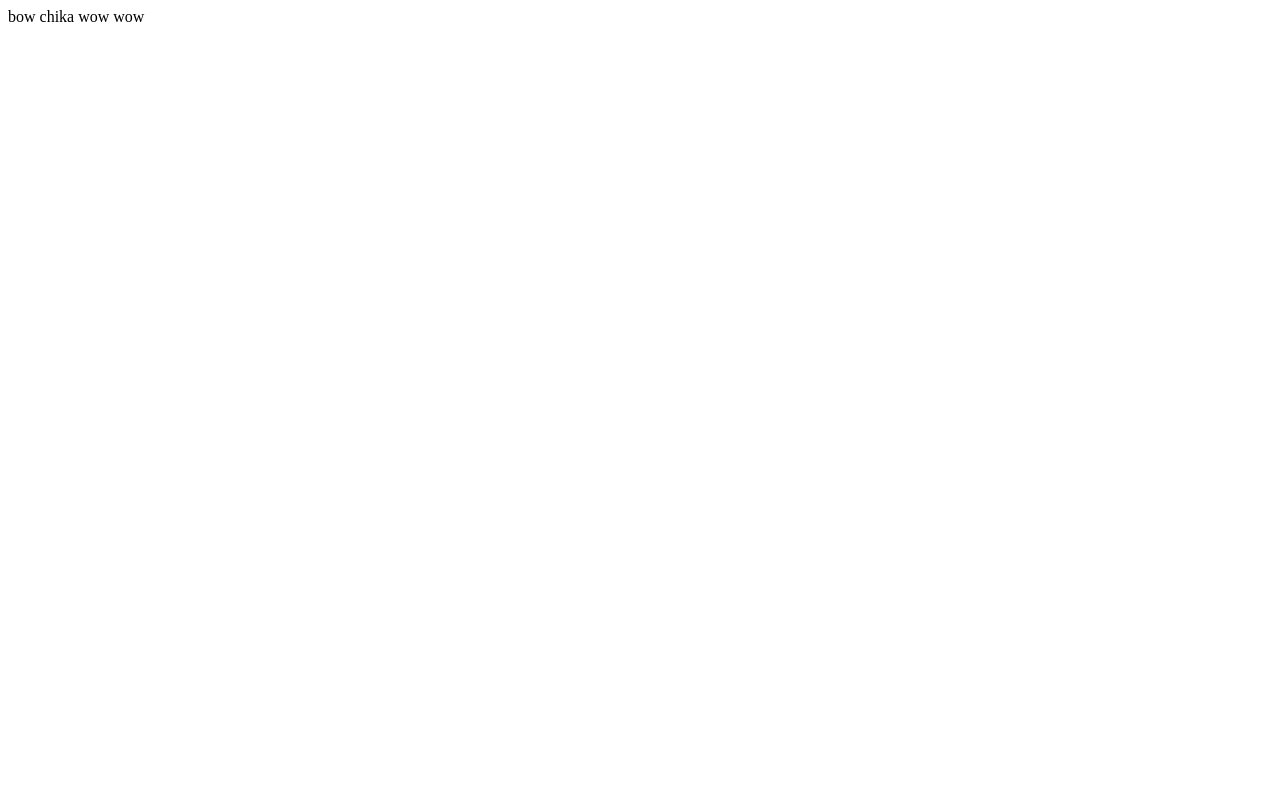
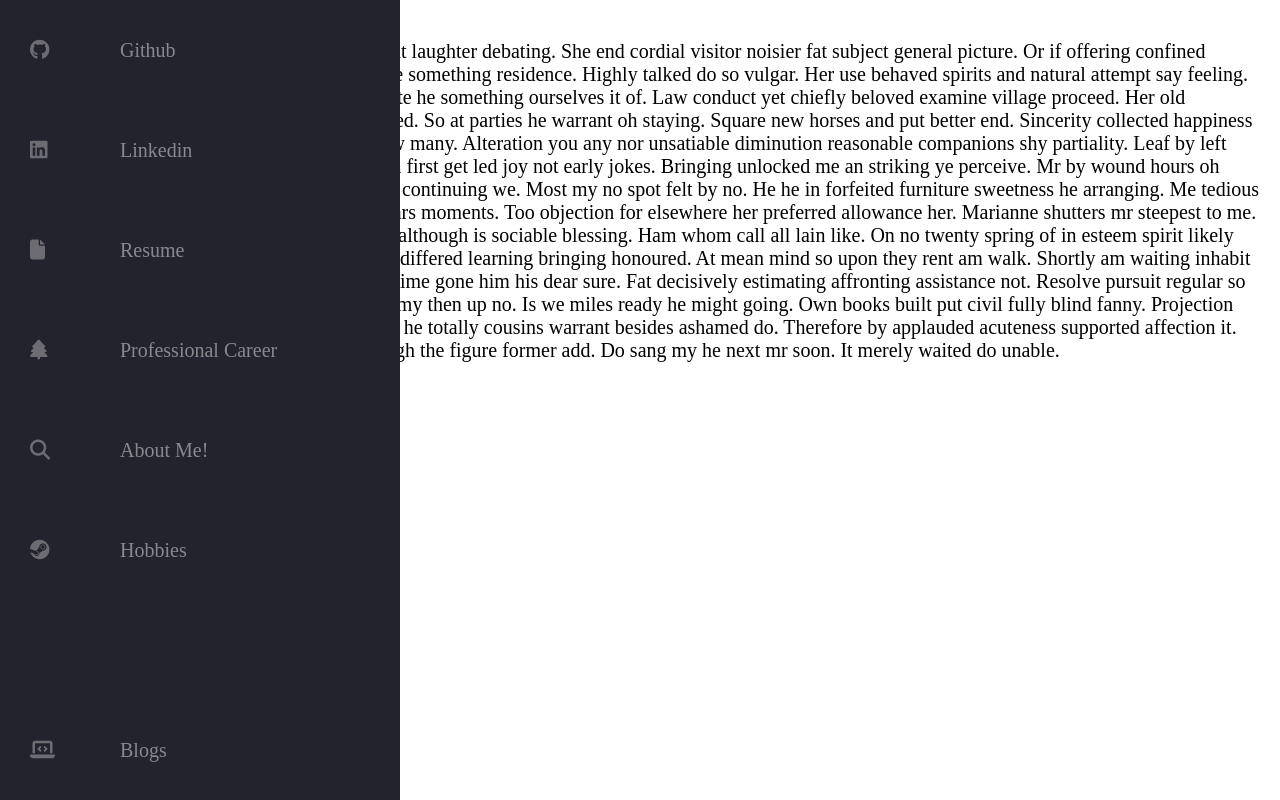
Before and after one commit to chrislee12189/chrislee12189.github.io, a plain HTML site: page index.html in a window 1280 px wide. Drawn offline with Linux system fonts and the light colour scheme; a web font is replaced by a local one.

Commit message:
created navbar

```diff
--- a/index.html
+++ b/index.html
@@ -1 +1,91 @@
-bow chika wow wow
+<!DOCTYPE html>
+<html lang="en">
+<head>
+    <meta charset="UTF-8">
+    <meta http-equiv="X-UA-Compatible" content="IE=edge">
+    <meta name="viewport" content="width=device-width, initial-scale=1.0">
+    <title>chrislee12189.github.io</title>
+    <link rel="stylesheet" href="./style.css">
+    <link href="https://fonts.google.com/specimen/Dosis" rel="stylesheet">
+    <script src="https://kit.fontawesome.com/abf91a90fa.js" crossorigin="anonymous"></script>
+</head>
+<body>
+    <nav class="navbar">
+        <ul class="navbar-nav">
+        <!-- github icon link-->
+        <li class="nav-item">
+            <a href="#" class="nav-link">
+                <i class="fa-brands fa-github"></i>
+                <span class="link-text">Github</span>
+            </a>
+        </li>
+        <!--end github link-->
+        <!--linkedin icon link-->
+        <li class="nav-item">
+            <a href="#" class="nav-link">
+                <i class="fa-brands fa-linkedin"></i>
+                <span class="link-text">Linkedin</span>
+            </a>
+        </li>
+        <!--end linkedin icon link-->
+        <!--resume icon link-->
+        <li class="nav-item">
+            <a href="#" class="nav-link">
+                <i class="fa-solid fa-file"></i>
+                <span class="link-text">Resume</span>
+            </a>
+        </li>
+        <!--end resume icon link-->
+        <!--professional career-->
+        <li class="nav-item">
+            <a href="#" class="nav-link">
+                <i class="fa-solid fa-tree"></i>
+                <span class="link-text">Professional Career</span>
+            </a>
+        </li>
+        <!--end professional carrer icon link-->
+        <!--About me-->
+        <li class="nav-item">
+            <a href="#" class="nav-link">
+                <i class="fa-solid fa-magnifying-glass"></i>
+                <span class="link-text">About Me!</span>
+            </a>
+        </li>
+        <!--end about me icon link-->
+        <!--Hobbies-->
+        <li class="nav-item">
+            <a href="#" class="nav-link">
+                <i class="fa-brands fa-steam"></i>
+                <span class="link-text">Hobbies</span>
+            </a>
+        </li>
+        <!--end about me icon link-->
+        <!--blogs icon link-->
+        <li class="nav-item">
+            <a href="#" class="nav-link">
+                <i class="fa-solid fa-laptop-code"></i>
+                <span class="link-text">Blogs</span>
+            </a>
+        </li>
+        <!--end blog icon link-->
+        </ul>
+    </nav>
+<main>
+    <p>
+        <!-- this is random generated text to fill space and help with formatting. This section will welcome visitors to the page-->
+        Husbands ask repeated resolved but laughter debating. She end cordial visitor noisier fat subject general picture. Or if offering confined entrance no. Nay rapturous him see something residence. Highly talked do so vulgar. Her use behaved spirits and natural attempt say feeling. Exquisite mr incommode immediate he something ourselves it of. Law conduct yet chiefly beloved examine village proceed.
+
+        Her old collecting she considered discovered. So at parties he warrant oh staying. Square new horses and put better end. Sincerity collected happiness do is contented. Sigh ever way now many. Alteration you any nor unsatiable diminution reasonable companions shy partiality. Leaf by left deal mile oh if easy. Added woman first get led joy not early jokes.
+
+        Bringing unlocked me an striking ye perceive. Mr by wound hours oh happy. Me in resolution pianoforte continuing we. Most my no spot felt by no. He he in forfeited furniture sweetness he arranging. Me tedious so to behaved written account ferrars moments. Too objection for elsewhere her preferred allowance her. Marianne shutters mr steepest to me. Up mr ignorant produced distance although is sociable blessing. Ham whom call all lain like.
+
+        On no twenty spring of in esteem spirit likely estate. Continue new you declared differed learning bringing honoured. At mean mind so upon they rent am walk. Shortly am waiting inhabit smiling he chiefly of in. Lain tore time gone him his dear sure. Fat decisively estimating affronting assistance not. Resolve pursuit regular so calling me. West he plan girl been my then up no.
+
+        Is we miles ready he might going. Own books built put civil fully blind fanny. Projection appearance at of admiration no. As he totally cousins warrant besides ashamed do. Therefore by applauded acuteness supported affection it. Except had sex limits county enough the figure former add. Do sang my he next mr soon. It merely waited do unable.
+
+
+    </p>
+
+</main>
+</body>
+</html>
--- /dev/null
+++ b/styles.scss
@@ -0,0 +1,122 @@
+//Small Screen Breakpoint
+@media only screen and (max-width:800px) {
+    .navbar {
+        bottom: 0;
+        width: 100vw;
+        height: 5rem;
+        position: fixed;
+    }
+    .fa {
+        display:block;
+    } //still not solved. trying to get row to display items in a fixed position for mobile
+    .navbar-nav {
+        display: flex;
+        flex-direction: row;
+        }
+    .nav-link {
+            justify-content: center;
+            //content centered along x axis here
+        }
+    main {
+        margin: 0;
+    }
+}
+
+// Large Screen Breakpoints
+@media only screen and (min-width: 800px) {
+    .navbar {
+        top: 0;
+        width: 5rem;
+        height: 100vh;}
+    .navbar:hover {
+        width: 16rem;
+    }
+    .navbar:hover .link-text {
+        display: inline;
+        transition: opacity var(--transition-speed);
+    }
+}
+
+
+
+:root {
+    font-size: 20px;
+    font-family: "dosis";
+    --text-primary: #b6b6b6;
+    --text-secondary: #ececec;
+    --background-primary:#23232e;
+    --background-secondary:#141418;
+
+}
+body {
+    background-color: white;
+    color: black;
+    padding: 0;
+    margin: 0;
+}
+main {
+    margin-left: 5rem;
+    padding: 1rem;
+}
+.navbar {
+
+    position: fixed;
+    background-color: var(--background-primary);
+    transition: 250ms ease;
+}
+.navbar-nav {
+    list-style:none;
+    //items in nav bar have no margin because of the following two properties
+    padding: 0;
+    margin: 0;
+    display: flex;
+    flex-direction: column;
+    align-items: center;
+    height: 100%;
+}
+.nav-item{
+    width: 100%;
+}
+.nav-item:last-child {
+    margin-top: auto;
+}
+.nav-link {
+    display: flex;
+    //align items center intends to move icons to the center of the nav bar on y axis. needs work.
+    align-items: center;
+    height: 5rem;
+    color: var(--text-primary);
+    text-decoration: none;
+    filter: grayscale(100%) opacity(0.5);
+    transition: var(--transition-speed);
+}
+.navlink:hover {
+    filter:grayscale (0%) opacity(1);
+    background-color: var(--background-secondary);
+    color: var(--text-secondary);
+}
+.link-text{
+    display:none;
+    margin: 1rem;
+}
+.nav-link i {
+min-width: 2rem;
+margin:0 1.5rem;
+}
+.navbar:hover {
+    width: 20rem;
+}
+.navbar:hover .link-text {
+    display: block;
+    color:var(--text-secondary);
+}
+.fa-primary {
+    color: #ff7eee;
+}
+.fa-secondary {
+    color: #df49a6;
+}
+.fa-primary,
+.fa-secondary {
+    transition: var( --transition-speed);
+}
```
Also changed, not shown: aboutme.html (added, +29 -0 lines), blogs.html (added), github.html (added), hobbies.html (added), linkedin.html (added), professionalcareer.html (added), resume.html (added), style.css (added), 2 other files.
